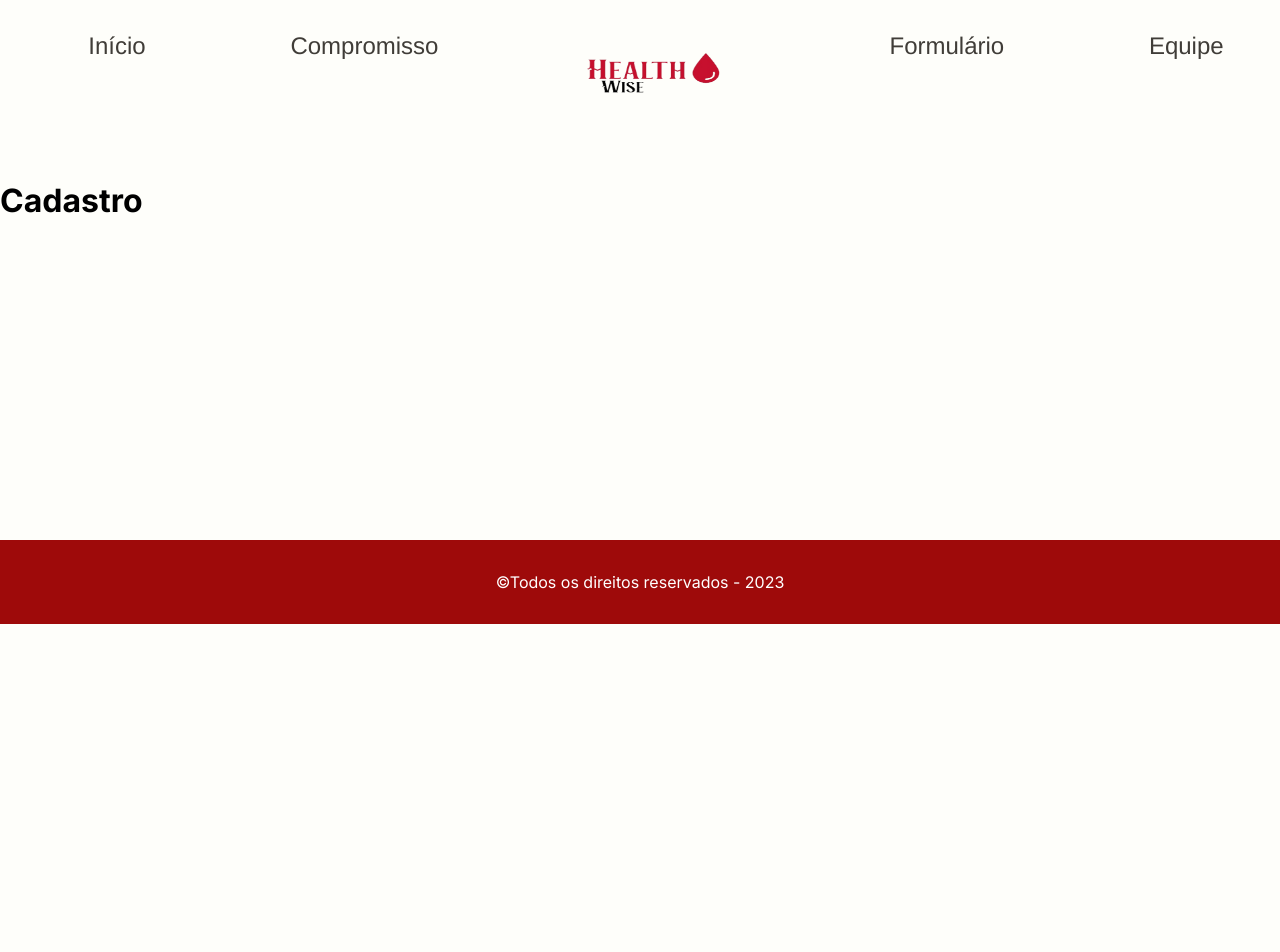
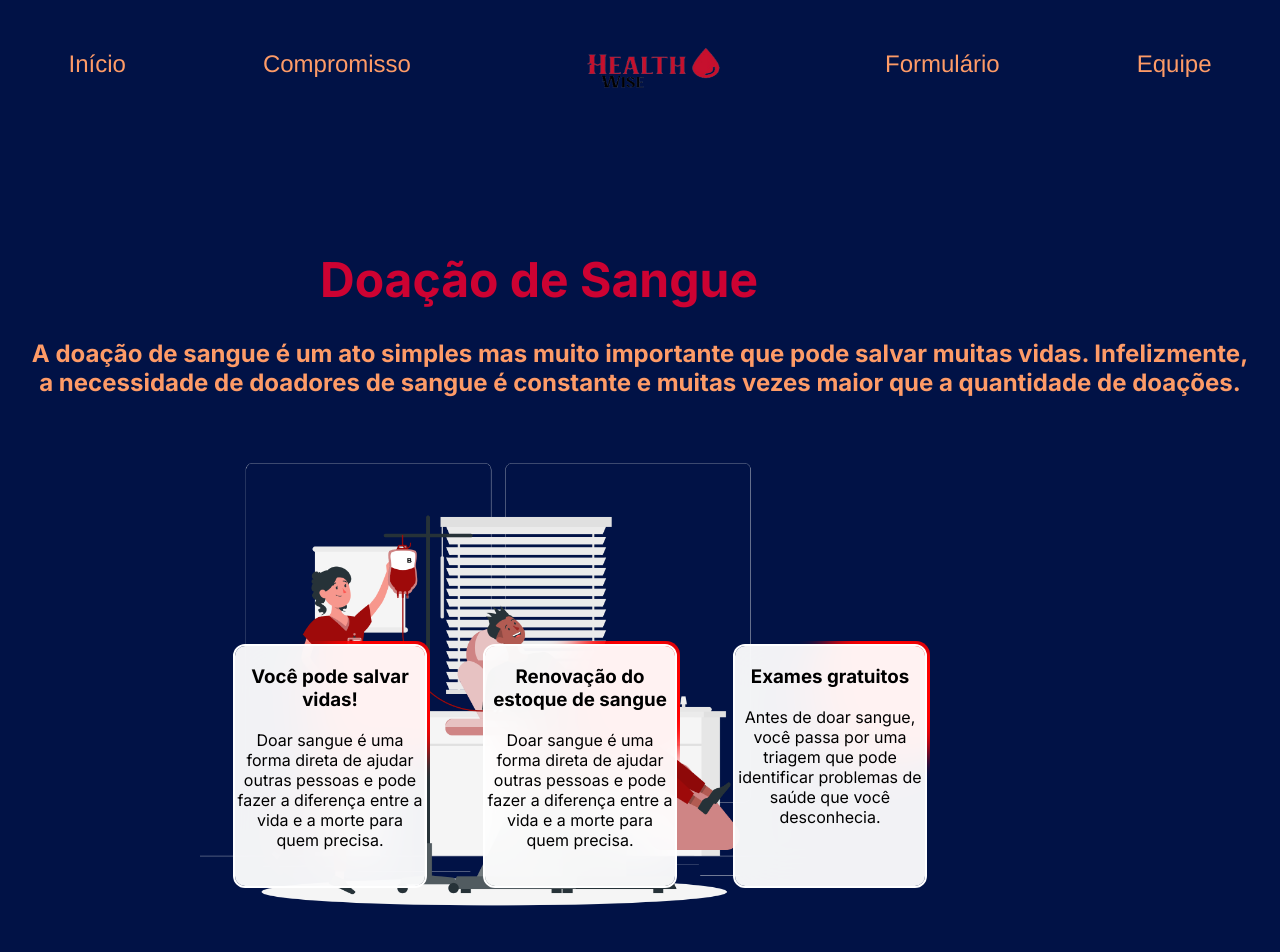
Before and after one commit to Bielhsn/BloodWise, a Next.js app: page / in a window 1280 px wide. Shown: the top 952 px of the page. Before the commit the page ends 800 px from the top, so only its background shows below. Built offline with nearby package versions, Linux system fonts and the light colour scheme.

Commit message:
Finalizando a tela de inicio

```diff
--- a/src/app/globals.css
+++ b/src/app/globals.css
@@ -1,13 +1,12 @@
 body {
-  background-color: #fefefa;
+  background-color: #011246;
   margin: 0;
   padding: 0;
 }
 
 .cabecalho {
-  color: #403d38;
+  background-color: #011246 ;
   text-align: center;
-  padding: 0.3rem 0;
 }
 
 .cabecalho nav {
@@ -18,20 +17,19 @@ body {
 .cabecalho h2 {
   text-align: center;
   font-family: Arial, Helvetica, sans-serif;
-  font-size: 2rem;
 }
 
 .cabecalho p {
-  padding: 0.2rem;
-  margin-left: 2rem;
   text-decoration: none;
   font-size: 1.5rem;
   font-family: 'Franklin Gothic Medium', 'Arial Narrow', Arial, sans-serif;
+  margin-top: 50px;
 }
 
 .cabecalho a {
   text-decoration: none;
-  color: #403d38;
+  color: #FE9B67;
+
 }
 
 .rodape{
@@ -39,14 +37,14 @@ body {
   padding: 1rem 0;
   list-style: none;
   text-decoration: none;
-  margin-top: 20rem;
-  background-color: #9e0a0a;
+  margin-top: 0rem;
+  background-color: #FE9B67;
   bottom: 0;
   width: 100%;
 
 }
 
 .rodape p{
-  color: #ffff;
+  color: #9e0a0a;
 
 }
--- /dev/null
+++ b/src/app/inicio.scss
@@ -0,0 +1,234 @@
+// .d_titulo{
+//     background-image: url(../../public/img/doacao.png);
+//     background-repeat: no-repeat;
+// }
+
+.titulo{
+    color: #CD0232;
+    margin: auto;
+    text-align: left;
+    margin-left: 320px;
+    margin-top: 100px;
+    font-size: 3rem;
+}
+.subt{
+    margin: auto;
+    text-align: center;
+    margin-top: 30px;
+    color: #FE9B67;
+}
+.img{
+    margin-left: 200px;
+}
+.ajudando{
+    float: right;
+    margin-right: 515px;
+    margin-top: 60px;
+    color: #CD0232;
+}
+
+.card {
+    position: relative;
+    width: 200px;
+    height: 250px;
+    border-radius: 14px;
+    z-index: 1111;
+    overflow: hidden;
+    display: flex;
+    flex-direction: column;
+    align-items: center;
+    justify-content: center;
+    float: right;
+    margin-right: 850px;
+    margin-top: -480px;
+  }
+
+  .bg {
+    position: absolute;
+    top: 5px;
+    left: 5px;
+    width: 190px;
+    height: 240px;
+    text-align: center;
+    z-index: 2;
+    background: rgba(255, 255, 255, .95);
+    backdrop-filter: blur(24px);
+    border-radius: 10px;
+    overflow: hidden;
+    outline: 2px solid white;
+  }
+
+  .blob {
+    position: absolute;
+    z-index: 1;
+    top: 50%;
+    left: 50%;
+    width: 150px;
+    height: 150px;
+    border-radius: 50%;
+    background-color: #ff0000;
+    opacity: 1;
+    filter: blur(12px);
+    animation: blob-bounce 5s infinite ease;
+  }
+
+  @keyframes blob-bounce {
+    0% {
+      transform: translate(-100%, -100%) translate3d(0, 0, 0);
+    }
+
+    25% {
+      transform: translate(-100%, -100%) translate3d(100%, 0, 0);
+    }
+
+    50% {
+      transform: translate(-100%, -100%) translate3d(100%, 100%, 0);
+    }
+
+    75% {
+      transform: translate(-100%, -100%) translate3d(0, 100%, 0);
+    }
+
+    100% {
+      transform: translate(-100%, -100%) translate3d(0, 0, 0);
+    }
+  }
+
+  .card_2 {
+    position: relative;
+    width: 200px;
+    height: 250px;
+    border-radius: 14px;
+    z-index: 1111;
+    overflow: hidden;
+    display: flex;
+    flex-direction: column;
+    align-items: center;
+    justify-content: center;
+    float: right;
+    margin-right: 600px;
+    margin-top: -480px;
+  }
+
+  .bg_2 {
+    position: absolute;
+    top: 5px;
+    left: 5px;
+    text-align: center;
+    width: 190px;
+    height: 240px;
+    z-index: 2;
+    background: rgba(255, 255, 255, .95);
+    backdrop-filter: blur(24px);
+    border-radius: 10px;
+    overflow: hidden;
+    outline: 2px solid white;
+  }
+
+  .blob_2 {
+    position: absolute;
+    z-index: 1;
+    top: 50%;
+    left: 50%;
+    width: 150px;
+    height: 150px;
+    border-radius: 50%;
+    background-color: #ff0000;
+    opacity: 1;
+    filter: blur(12px);
+    animation: blob-bounce 5s infinite ease;
+  }
+
+  @keyframes blob-bounce {
+    0% {
+      transform: translate(-100%, -100%) translate3d(0, 0, 0);
+    }
+
+    25% {
+      transform: translate(-100%, -100%) translate3d(100%, 0, 0);
+    }
+
+    50% {
+      transform: translate(-100%, -100%) translate3d(100%, 100%, 0);
+    }
+
+    75% {
+      transform: translate(-100%, -100%) translate3d(0, 100%, 0);
+    }
+
+    100% {
+      transform: translate(-100%, -100%) translate3d(0, 0, 0);
+    }
+  }
+
+  .card_3 {
+    position: relative;
+    width: 200px;
+    height: 250px;
+    border-radius: 14px;
+    z-index: 1111;
+    overflow: hidden;
+    display: flex;
+    flex-direction: column;
+    align-items: center;
+    justify-content: center;
+    float: right;
+    margin-right: 350px;
+    margin-top: -480px;
+  }
+
+  .bg_3 {
+    position: absolute;
+    top: 5px;
+    left: 5px;
+    text-align: center;
+    width: 190px;
+    height: 240px;
+    z-index: 2;
+    background: rgba(255, 255, 255, .95);
+    backdrop-filter: blur(24px);
+    border-radius: 10px;
+    overflow: hidden;
+    outline: 2px solid white;
+  }
+
+  .blob_3 {
+    position: absolute;
+    z-index: 1;
+    top: 50%;
+    left: 50%;
+    width: 150px;
+    height: 150px;
+    border-radius: 50%;
+    background-color: #ff0000;
+    opacity: 1;
+    filter: blur(12px);
+    animation: blob-bounce 5s infinite ease;
+  }
+
+  @keyframes blob-bounce {
+    0% {
+      transform: translate(-100%, -100%) translate3d(0, 0, 0);
+    }
+
+    25% {
+      transform: translate(-100%, -100%) translate3d(100%, 0, 0);
+    }
+
+    50% {
+      transform: translate(-100%, -100%) translate3d(100%, 100%, 0);
+    }
+
+    75% {
+      transform: translate(-100%, -100%) translate3d(0, 100%, 0);
+    }
+
+    100% {
+      transform: translate(-100%, -100%) translate3d(0, 0, 0);
+    }
+  }
+
+  .request_blood{
+    color: #CD0232;
+    text-align: center;
+  }
--- a/src/app/page.jsx
+++ b/src/app/page.jsx
@@ -1,11 +1,71 @@
 import Image from 'next/image'
 import Link from 'next/link'
-
+import "./inicio.scss"
 
 export default function Home({ children }) {
   return (
-    <div>
-      <h1>Cadastro</h1>
+    <div className=''>
+      <header>
+        <div>
+          <div className='d_titulo'>
+          <h1 className='titulo'>Doação de Sangue</h1>
+          <h2 className='subt'>A doação de sangue é um ato simples mas muito importante que pode salvar muitas vidas.
+            Infelizmente, <br></br> a necessidade de doadores de sangue é constante e muitas vezes maior que a quantidade de doações.</h2>
+          </div>
+          <div className='img'>
+              <Image
+                src="/img/sangue.png"
+                alt='sangue'
+                width={600}
+                height={600}
+              />
+            <h1 className='ajudando'>Por que doar sangue é importante?</h1>
+
+            <div class="card">
+              <div class="bg"><h3>Você pode salvar vidas!</h3>
+              <p>Doar sangue é uma forma direta de ajudar outras pessoas e pode fazer a diferença entre a vida e a morte para quem precisa.</p>
+              </div>
+              <div class="blob"></div>
+            </div>
+            <div class="card_2">
+              <div class="bg_2"><h3>Renovação do estoque de sangue</h3>
+              <p>Doar sangue é uma forma direta de ajudar outras pessoas e pode fazer a diferença entre a vida e a morte para quem precisa.</p>
+              </div>
+              <div class="blob_2"></div>
+            </div>
+            <div class="card_3">
+              <div class="bg_3"><h3>Exames gratuitos</h3>
+              <p>Antes de doar sangue, você passa por uma triagem que pode identificar problemas de saúde que você desconhecia.</p>
+              </div>
+              <div class="blob_3"></div>
+            </div>
+          </div>
+          <div>
+            <div>
+            <h1 className='request_blood'>Requisitos para doar sangue</h1>
+            <h3>Idade</h3>
+            <p>Você precisa ter entre 16 e 69 anos para doar sangue. Menores de 18 anos precisam de autorização dos pais ou responsáveis.</p>
+            </div>
+            <div>
+            <h3>Peso</h3>
+            <p>Você precisa pesar no mínimo 50 Kg e ter um índice de massa corporal (IMC) dentro da faixa permitida.</p>
+            </div>
+            <div>
+            <h3>Outros requisitos</h3>
+            <ul>
+              <li>Estar descansado e alimentado</li>
+              <li>Não ter ingerido bebidas alcoólicas nas últimas 12 horas</li>
+              <li>Não ter tido doenças infecciosas nos últimos dias</li>
+            </ul>
+            </div>
+          </div>
+
+        </div>
+
+        <nav>
+          <p><Link href="/paginas/compromisso"></Link></p>
+        </nav>
+      </header>
     </div>
   )
 }
--- a/src/components/Cabecalho.jsx
+++ b/src/components/Cabecalho.jsx
@@ -8,7 +8,7 @@ export default function Cabecalho() {
     <div className="cabecalho">
       <header>
         <nav>
-          <p><Link href="/paginas/inicio">Início</Link></p>
+          <p><Link href="/">Início</Link></p>
           <p><Link href="/paginas/compromisso">Compromisso</Link></p>
           <Image
                 src="/img/Logo.png"
```
Also changed, not shown: src/app/paginas/inicio/inicio.jsx (deleted, +0 -30 lines), public/img/DoubleBlood.png (added), src/components/Rodape.scss (added), src/styles/compromisso.scss (deleted), src/styles/equipe.scss (deleted), src/styles/formulario.scss (deleted), src/styles/inicio.scss (deleted).
